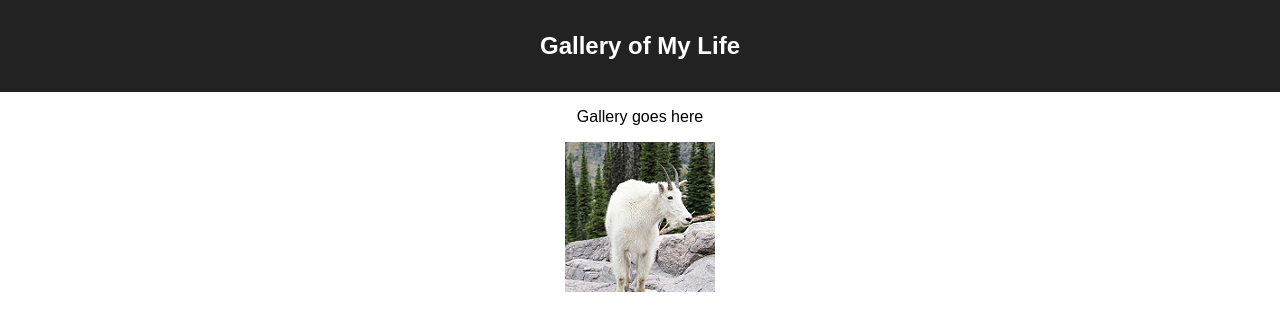
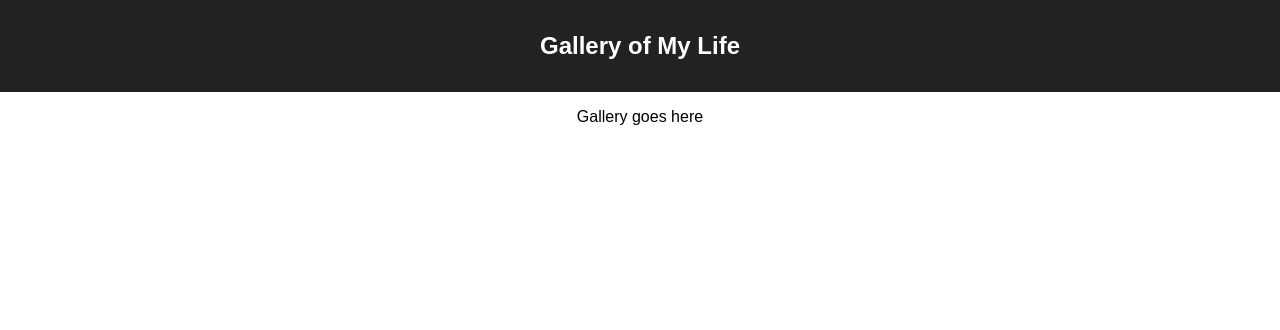
Before and after one commit to TheDaveWave/react-gallery, a React (Create React App) app: page / in a window 1280 px wide. Shown: the top 330 px of the page. Built offline with nearby package versions, Linux system fonts and the light colour scheme; no server answers.

Commit message:
imported galleryitem into gallerylist

```diff
--- a/src/components/App/App.jsx
+++ b/src/components/App/App.jsx
@@ -30,7 +30,7 @@ function App() {
         <header className="App-header">
           <h1 className="App-title">Gallery of My Life</h1>
         </header>
-        <GalleryList />
+        <GalleryList gallery={gallery} getGallery={getGallery} />
       </div>
     );
 }
--- a/src/components/App/GalleryList/GalleryItem/GalleryItem.jsx
+++ b/src/components/App/GalleryList/GalleryItem/GalleryItem.jsx
@@ -1,3 +1,5 @@
+import React from "react";
+
 function GalleryItem () {
 
 }
--- a/src/components/App/GalleryList/GalleryList.jsx
+++ b/src/components/App/GalleryList/GalleryList.jsx
@@ -1,17 +1,19 @@
 import React from 'react';
-function GalleryList() {
+function GalleryList({gallery, getGallery}) {
     return (
         // using a fragment to wrap up following html elements.
-        <>
+        <div className='gallery-list'>
             <p>Gallery goes here</p>
-            <img src="images/goat_small.jpg"/>
+
+
+            {/* <img src="images/goat_small.jpg"/> */}
             {/* <img src="images/fourth.jpeg"/>
             <img src='images/fractured.JPG'/>
             <img src="images/gig.jpg"/>
             <img src="images/longboard.jpeg"/>
             <img src="images/three_ponchos.jpeg"/>
             <img src="images/tres_flamingos.jpeg"/> */}
-        </>
+        </div>
     );
 }
 
```
